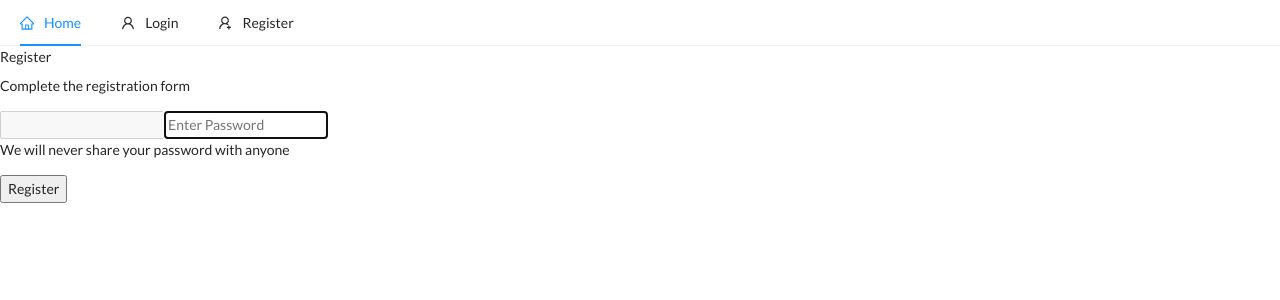
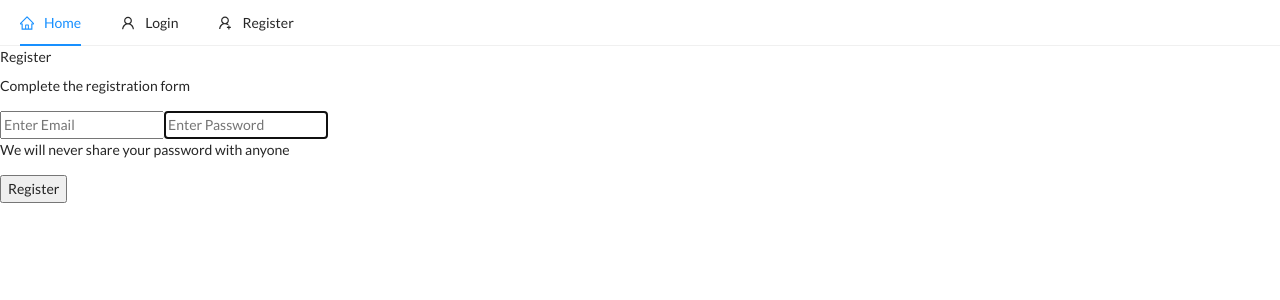
Before and after one commit to shree1999/electronics-shop, a React (Create React App) app in the folder client/: page /register/complete in a window 1280 px wide. Shown: the top 300 px of the page. Built offline with nearby package versions, Linux system fonts and the light colour scheme; no server answers.

Commit message:
small required changes

```diff
--- a/client/src/pages/auth/Register.js
+++ b/client/src/pages/auth/Register.js
@@ -1,7 +1,7 @@
 import React, { useState, useEffect } from "react";
 import { toast } from "react-toastify";
 import { Link } from "react-router-dom";
-import { useSelector, useDispatch } from "react-redux";
+import { useSelector } from "react-redux";
 
 import { auth } from "../../firebase";
 
--- a/client/src/pages/auth/RegisterComplete.js
+++ b/client/src/pages/auth/RegisterComplete.js
@@ -57,7 +57,9 @@ const RegisterComplete = ({ history }) => {
               className="form-control"
               value={email}
               autoFocus
-              disabled
+              disabled={email}
+              onChange={e => setEmail(e.target.value)}
+              placeholder="Enter Email"
             />
 
             <input
--- a/client/src/store.js
+++ b/client/src/store.js
@@ -4,13 +4,13 @@ import thunk from "redux-thunk";
 
 import { rootReducers } from "./reducers";
 
-const inititalState = {};
+const initialState = {};
 
 const middleWare = [thunk];
 
 const store = createStore(
   rootReducers,
-  inititalState,
+  initialState,
   composeWithDevTools(applyMiddleware(...middleWare))
 );
 
```
Also changed, not shown: 1 other file (tests, documents, lock files or other folders).
